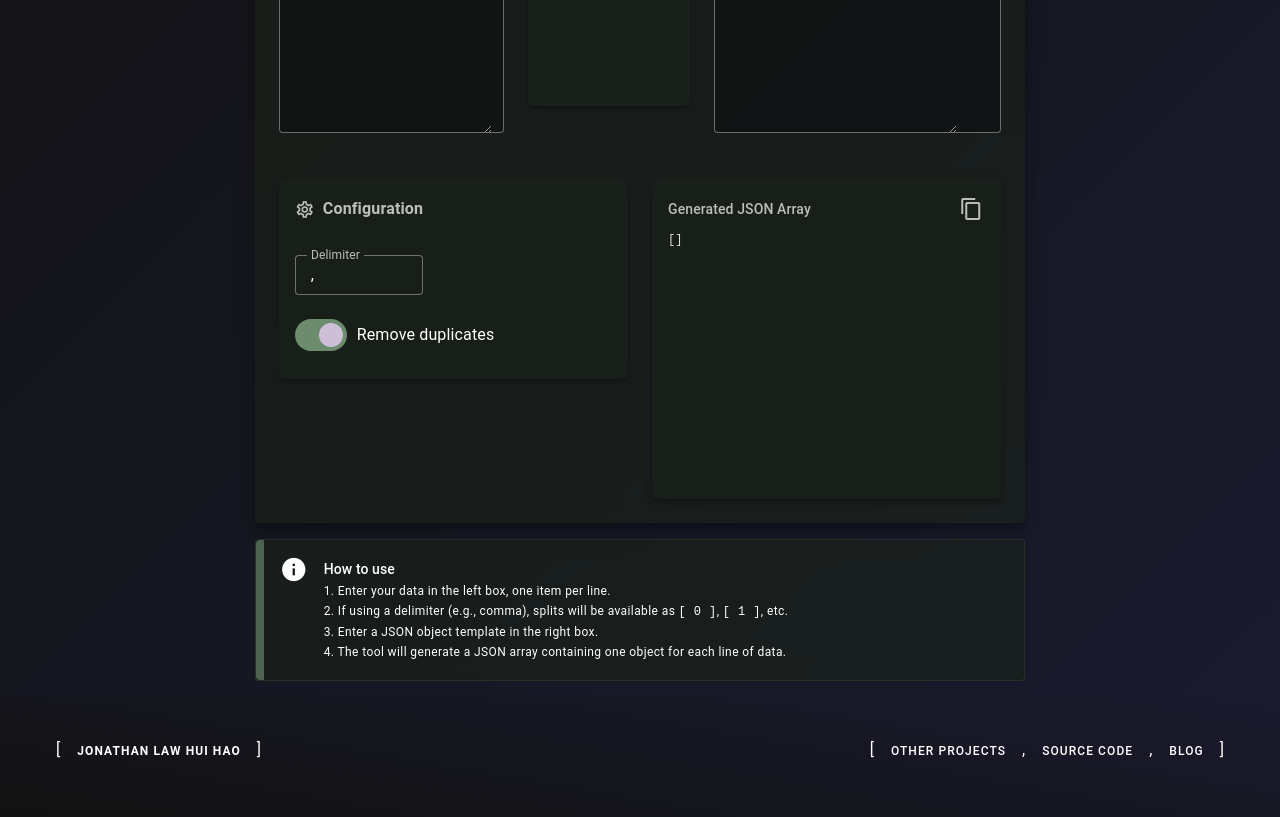
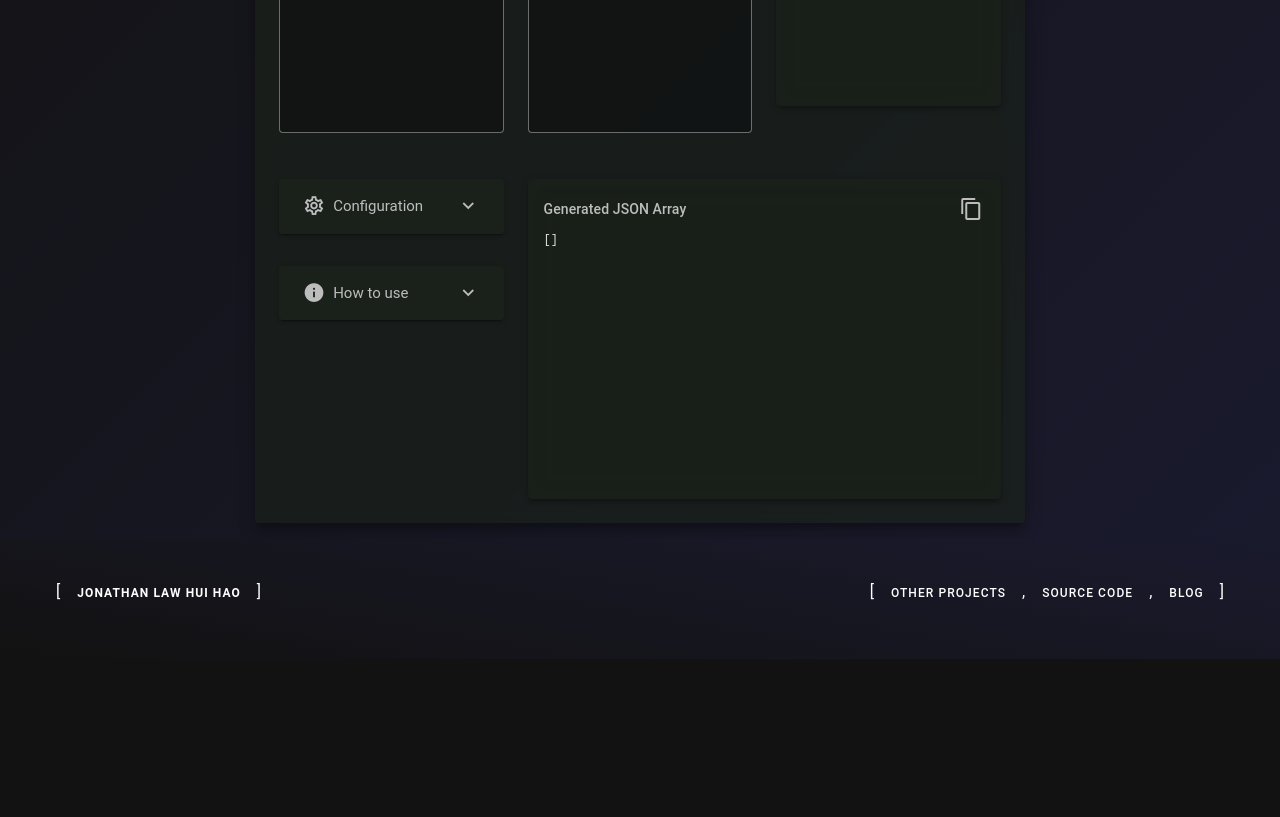
Before and after one commit to jonathanlawhh/toolbox, a Nuxt app: page /json-generator in a window 1280 px wide. Shown: the part 560-1377 px from the top of the page. After the commit the page ends 1219 px from the top, so only its background shows below. Built offline with nearby package versions, Linux system fonts and the light colour scheme.

Commit message:
UI refractor for JSON Generator, added new 404 page

```diff
--- /dev/null
+++ b/pages/[...slug].vue
@@ -0,0 +1,39 @@
+<template>
+    <v-container class="fill-height">
+        <v-row justify="center" align="center">
+            <v-col cols="12" md="8" lg="6">
+                <h1 class="text-h2 font-weight-bold mb-4 text-center text-gradient">
+                    404
+                </h1>
+                <p class="text-h6 text-center text-grey-lighten-1 mb-8">
+                    [Page Not Found]
+                </p>
+
+                <v-row justify="center">
+                    <v-col cols="12" md="6">
+                        <v-card class="glass-card pa-6" elevation="4" hover to="/">
+                            <div class="d-flex align-center justify-center mb-3">
+                                <v-icon size="large" color="primary" class="mr-3">mdi-home</v-icon>
+                                <h2 class="text-h5 text-grey-lighten-1">Return Home</h2>
+                            </div>
+                            <p class="text-body-2 text-grey-lighten-2 text-center">
+                                Go back to the main dashboard
+                            </p>
+                        </v-card>
+                    </v-col>
+                </v-row>
+            </v-col>
+        </v-row>
+    </v-container>
+</template>
+
+<script setup lang="ts">
+import { useHead } from '#app'
+
+useHead({
+    title: '404',
+    meta: [
+        { name: 'robots', content: 'noindex' }
+    ]
+})
+</script>
--- a/pages/json-generator.vue
+++ b/pages/json-generator.vue
@@ -27,54 +27,75 @@
                             </v-card>
                         </v-col>
 
-                        <v-col cols="12" md="4">
+                        <v-col cols="12" md="4" xl="5">
                             <v-textarea v-model="dataInput" label="Data Input (Multiple Rows)" variant="outlined"
                                 rows="15" class="code-font" color="primary" bg-color="rgba(0,0,0,0.3)" clearable
+                                no-resize @blur="copyResultOnBlur"></v-textarea>
+                        </v-col>
+
+                        <v-col cols="8" md="4" xl="5">
+                            <v-textarea v-model="jsonTemplate" label="JSON Template" variant="outlined" rows="15"
+                                class="code-font" color="secondary" bg-color="rgba(0,0,0,0.3)" clearable no-resize
                                 @blur="copyResultOnBlur"></v-textarea>
                         </v-col>
 
-                        <v-col cols="12" md="3">
+
+                        <v-col cols="4" md="4" xl="2">
                             <OutputCard title="Input Mapping" :content="idMapping" />
                         </v-col>
 
-                        <v-col cols="12" md="5">
-                            <v-textarea v-model="jsonTemplate" label="JSON Template" variant="outlined" rows="15"
-                                class="code-font" color="secondary" bg-color="rgba(0,0,0,0.3)" clearable
-                                @blur="copyResultOnBlur"></v-textarea>
+                        <v-col cols="12" md="4" xl="5">
+                            <v-expansion-panels>
+                                <v-expansion-panel>
+                                    <v-expansion-panel-title class="text-grey-lighten-1">
+                                        <v-icon start icon="mdi-cog-outline" class="mr-2"></v-icon>
+                                        Configuration
+                                    </v-expansion-panel-title>
+                                    <v-expansion-panel-text>
+                                        <div class="mb-4">
+                                            <v-row>
+                                                <v-col cols="12" xl="6">
+                                                    <v-text-field v-model="delimiter" label="Delimiter"
+                                                        variant="outlined" density="compact" hide-details class="mb-3"
+                                                        placeholder="," max-width="128px"
+                                                        hint="Character to split each line by"></v-text-field>
+                                                </v-col>
+                                                <v-col cols="12" xl="6">
+                                                    <v-switch v-model="removeDuplicates" label="Remove duplicates"
+                                                        color="primary" inset></v-switch>
+                                                </v-col>
+                                            </v-row>
+                                        </div>
+                                    </v-expansion-panel-text>
+                                </v-expansion-panel>
+                            </v-expansion-panels>
+
+                            <v-expansion-panels class="mt-8">
+                                <v-expansion-panel>
+                                    <v-expansion-panel-title class="text-grey-lighten-1">
+                                        <v-icon start icon="mdi-information" class="mr-2"></v-icon>
+                                        How to use
+                                    </v-expansion-panel-title>
+                                    <v-expansion-panel-text>
+                                        <div class="text-caption">
+                                            1. Enter your data in the left box, one item per line.<br>
+                                            2. If using a delimiter (e.g., comma), splits will be available as
+                                            <code>{{ [0] }}</code>,
+                                            <code>{{ [1] }}</code>, etc.<br>
+                                            3. Enter a JSON object template in the right box.<br>
+                                            4. The tool will generate a JSON array containing one object for each
+                                            line of data.
+                                        </div>
+                                    </v-expansion-panel-text>
+                                </v-expansion-panel>
+                            </v-expansion-panels>
                         </v-col>
 
-                        <v-col cols="12" md="6">
-                            <v-card class="glass-card pa-4" elevation="4">
-                                <div class="text-subtitle-1 font-weight-bold mb-8 text-grey-lighten-1">
-                                    <v-icon size="small" class="mr-1">mdi-cog-outline</v-icon>
-                                    Configuration
-                                </div>
-                                <v-text-field v-model="delimiter" label="Delimiter" variant="outlined" density="compact"
-                                    hide-details class="mb-3" placeholder="," max-width="128px"
-                                    hint="Character to split each line by"></v-text-field>
-                                <v-switch v-model="removeDuplicates" label="Remove duplicates" color="primary" inset
-                                    hide-details></v-switch>
-                            </v-card>
-                        </v-col>
-
-                        <v-col cols="12" md="6">
+                        <v-col cols="12" md="8" xl="7">
                             <OutputCard title="Generated JSON Array" :content="generatedJson" />
                         </v-col>
                     </v-row>
                 </v-card>
-
-                <!-- Usage Tip -->
-                <v-alert icon="mdi-information" class="mt-4 glass-card" border="start" border-color="primary">
-                    <div class="text-subtitle-2">How to use</div>
-                    <div class="text-caption">
-                        1. Enter your data in the left box, one item per line.<br>
-                        2. If using a delimiter (e.g., comma), splits will be available as <code>{{ [0] }}</code>,
-                        <code>{{ [1] }}</code>, etc.<br>
-                        3. Enter a JSON object template in the right box.<br>
-                        4. The tool will generate a JSON array containing one object for each line of data.
-                    </div>
-                </v-alert>
-
             </v-col>
         </v-row>
         <v-snackbar v-model="snackbar" timeout="2000" color="success">
```
